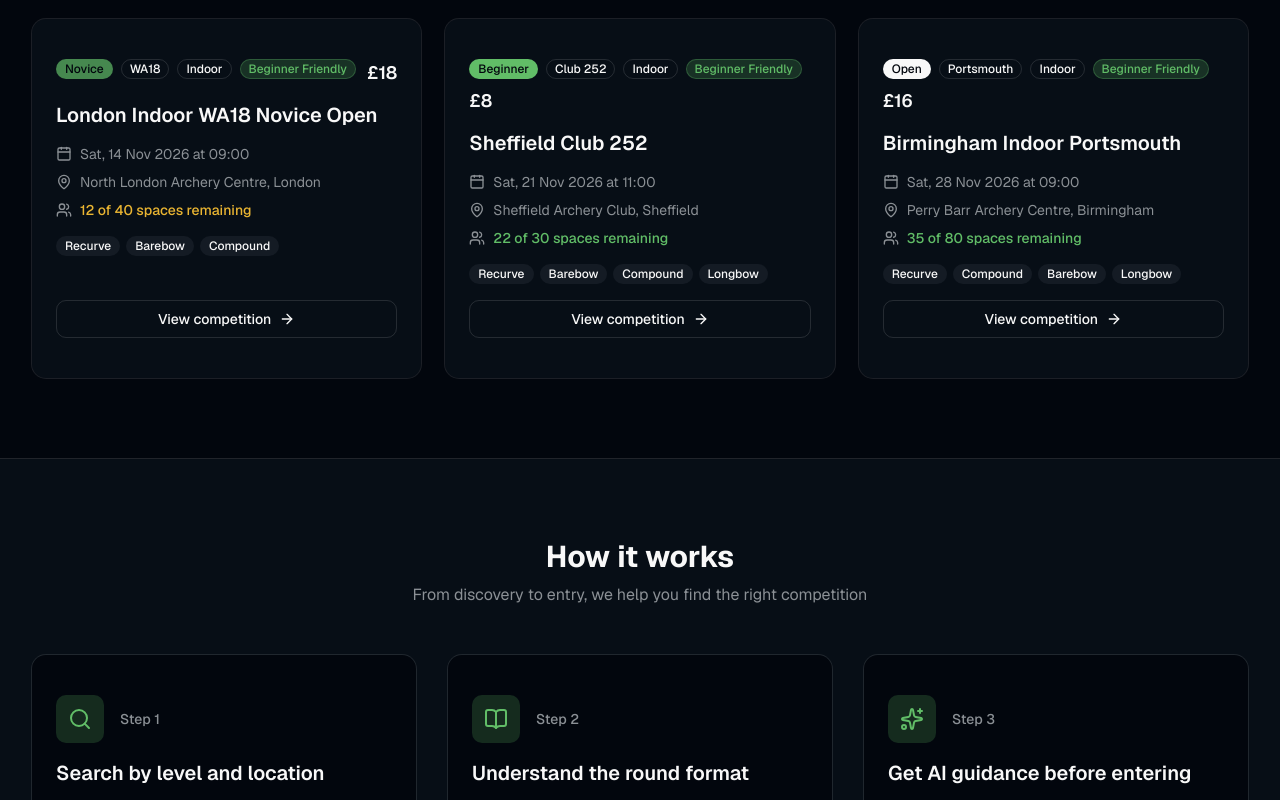
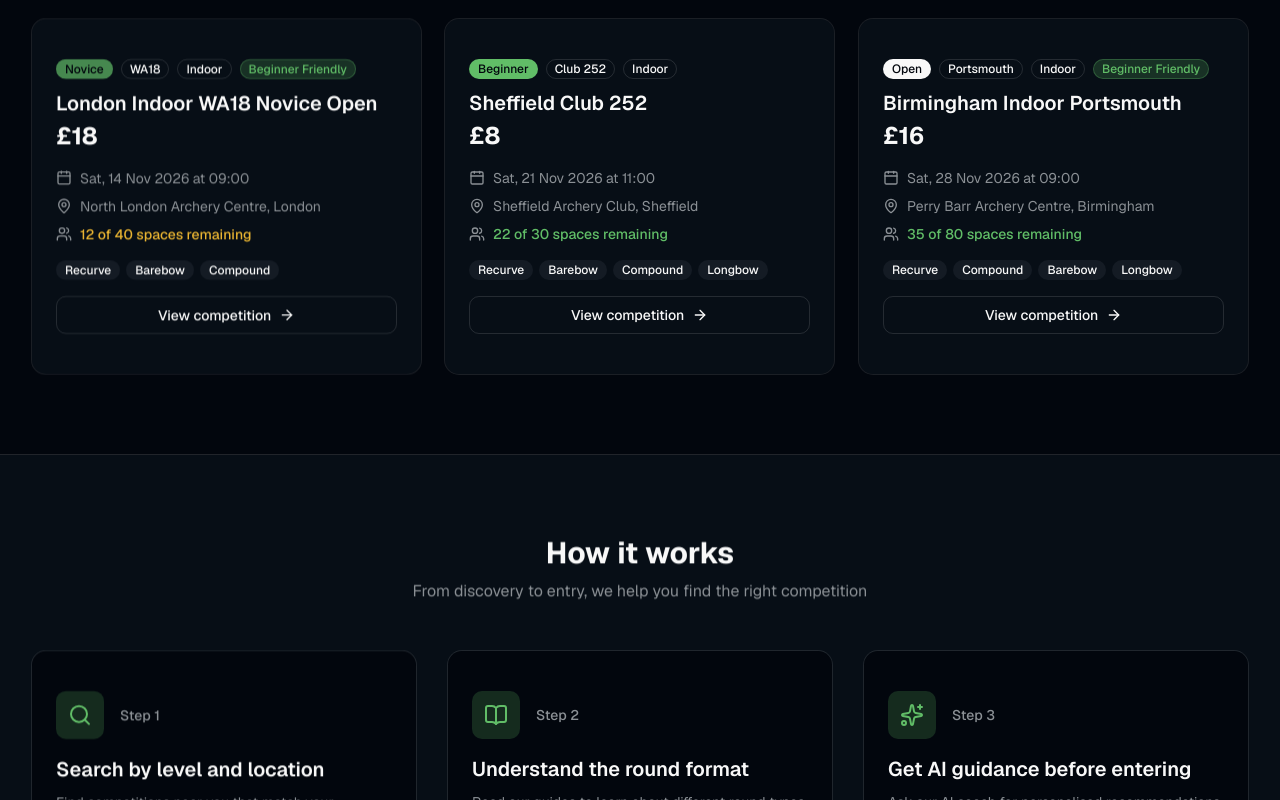
Before and after one commit to sanjeevz3009/AimFinder-Archery-Competition-Finder, a Next.js app: page / in a window 1280 px wide. Shown: the part 1000-1800 px from the top of the page. Built offline with nearby package versions, Linux system fonts and the light colour scheme.

Commit message:
feat: implement AnimatedSection component for scroll-triggered animations and enhance homepage with animations

```diff
--- a/app/page.tsx
+++ b/app/page.tsx
@@ -16,10 +16,11 @@ import { Badge } from '@/components/ui/badge';
 import { CompetitionCard } from '@/components/competition-card';
 import { LevelSelector } from '@/components/level-selector';
 import { HeroSearch } from '@/components/hero-search';
+import { AnimatedSection } from '@/components/animated-section';
 import { competitions } from '@/lib/data';
 
 // ISR: revalidate every hour. The homepage content is mostly stable but
-// we want featured competitions to update when new events are added.
+// I want featured competitions to update when new events are added.
 export const revalidate = 3600;
 
 export const metadata: Metadata = {
@@ -122,6 +123,8 @@ export default function HomePage() {
       {/* Featured competitions */}
       <section className="border-b border-border py-20">
         <div className="mx-auto max-w-7xl px-4 sm:px-6 lg:px-8">
+          {/* Section heading fades in first */}
+          <AnimatedSection>
             <div className="flex flex-col gap-4 sm:flex-row sm:items-end sm:justify-between">
               <div>
                 <h2 className="text-3xl font-bold text-foreground">
@@ -138,13 +141,14 @@ export default function HomePage() {
                 </Link>
               </Button>
             </div>
+          </AnimatedSection>
 
+          {/* Cards stagger in one by one */}
           <div className="mt-10 grid gap-6 md:grid-cols-2 lg:grid-cols-3">
-            {featuredCompetitions.map((competition) => (
-              <CompetitionCard
-                key={competition.slug}
-                competition={competition}
-              />
+            {featuredCompetitions.map((competition, i) => (
+              <AnimatedSection key={competition.slug} delay={i * 100}>
+                <CompetitionCard competition={competition} />
+              </AnimatedSection>
             ))}
           </div>
         </div>
@@ -153,19 +157,21 @@ export default function HomePage() {
       {/* How it works */}
       <section className="border-b border-border bg-card py-20">
         <div className="mx-auto max-w-7xl px-4 sm:px-6 lg:px-8">
+          <AnimatedSection>
             <div className="text-center">
-            <h2 className="text-3xl font-bold text-foreground">How it works</h2>
+              <h2 className="text-3xl font-bold text-foreground">
+                How it works
+              </h2>
               <p className="mx-auto mt-2 max-w-2xl text-muted-foreground">
                 From discovery to entry, we help you find the right competition
               </p>
             </div>
+          </AnimatedSection>
 
           <div className="mt-12 grid gap-8 md:grid-cols-3">
             {howItWorks.map((item, index) => (
-              <Card
-                key={item.title}
-                className="border-border bg-background transition-all duration-200 hover:-translate-y-1 hover:shadow-md"
-              >
+              <AnimatedSection key={item.title} delay={index * 120}>
+                <Card className="h-full border-border bg-background transition-all duration-200 hover:-translate-y-1 hover:shadow-md">
                   <CardContent className="p-6">
                     <div className="mb-4 flex items-center gap-4">
                       <div className="flex h-12 w-12 items-center justify-center rounded-lg bg-accent/20">
@@ -183,6 +189,7 @@ export default function HomePage() {
                     </p>
                   </CardContent>
                 </Card>
+              </AnimatedSection>
             ))}
           </div>
         </div>
@@ -192,15 +199,16 @@ export default function HomePage() {
       <section className="border-b border-border py-20">
         <div className="mx-auto max-w-7xl px-4 sm:px-6 lg:px-8">
           <div className="grid gap-12 lg:grid-cols-2 lg:items-start">
-            {/* Left col - static, never moves */}
+            {/* Left col animates in from the left side */}
+            <AnimatedSection distance={32}>
               <div className="lg:pt-2">
                 <h2 className="text-3xl font-bold text-foreground">
                   Competitions for every level
                 </h2>
                 <p className="mt-4 leading-relaxed text-muted-foreground">
-                Whether you&apos;re shooting your first competition or competing
-                at county level, we help you find events that match your
-                experience.
+                  Whether you&apos;re shooting your first competition or
+                  competing at county level, we help you find events that match
+                  your experience.
                 </p>
                 <ul className="mt-8 space-y-4">
                   {[
@@ -208,7 +216,7 @@ export default function HomePage() {
                     'Novice competitions for building experience',
                     'Club-level shoots for regular competitors',
                     'County and open events for serious archers',
-                ].map((item) => (
+                  ].map((item, i) => (
                     <li key={item} className="flex items-center gap-3">
                       <CheckCircle2 className="h-5 w-5 flex-shrink-0 text-accent" />
                       <span className="text-foreground">{item}</span>
@@ -216,10 +224,12 @@ export default function HomePage() {
                   ))}
                 </ul>
               </div>
-            {/* Right col - grows as recommendations appear, left col unaffected */}
-            <div>
+            </AnimatedSection>
+
+            {/* Right col animates in slightly later */}
+            <AnimatedSection delay={150}>
               <LevelSelector />
-            </div>
+            </AnimatedSection>
           </div>
         </div>
       </section>
@@ -227,6 +237,7 @@ export default function HomePage() {
       {/* Value props */}
       <section className="bg-card py-20">
         <div className="mx-auto max-w-7xl px-4 sm:px-6 lg:px-8">
+          <AnimatedSection>
             <div className="mb-12 text-center">
               <h2 className="text-3xl font-bold text-foreground">
                 Built for the archery community
@@ -235,13 +246,12 @@ export default function HomePage() {
                 Helping archers, clubs, and organisers connect
               </p>
             </div>
+          </AnimatedSection>
 
           <div className="grid gap-8 md:grid-cols-3">
-            {valueProps.map((prop) => (
-              <Card
-                key={prop.title}
-                className="border-border bg-background transition-all duration-200 hover:-translate-y-1 hover:shadow-md"
-              >
+            {valueProps.map((prop, i) => (
+              <AnimatedSection key={prop.title} delay={i * 120}>
+                <Card className="h-full border-border bg-background transition-all duration-200 hover:-translate-y-1 hover:shadow-md">
                   <CardContent className="p-6">
                     <div className="mb-4 flex h-12 w-12 items-center justify-center rounded-lg bg-accent/20">
                       <prop.icon className="h-6 w-6 text-accent" />
@@ -257,6 +267,7 @@ export default function HomePage() {
                     </p>
                   </CardContent>
                 </Card>
+              </AnimatedSection>
             ))}
           </div>
         </div>
@@ -265,6 +276,7 @@ export default function HomePage() {
       {/* Final CTA */}
       <section className="border-t border-border py-20">
         <div className="mx-auto max-w-7xl px-4 text-center sm:px-6 lg:px-8">
+          <AnimatedSection>
             <h2 className="text-3xl font-bold text-foreground">
               Ready to find your next competition?
             </h2>
@@ -286,6 +298,7 @@ export default function HomePage() {
                 </Link>
               </Button>
             </div>
+          </AnimatedSection>
         </div>
       </section>
     </div>
--- /dev/null
+++ b/components/animated-section.tsx
@@ -0,0 +1,77 @@
+'use client';
+
+import { useRef, useEffect, useState } from 'react';
+import { cn } from '@/lib/utils';
+
+interface AnimatedSectionProps {
+  children: React.ReactNode;
+  className?: string;
+  /**
+   * Delay in milliseconds before the animation plays after the element
+   * enters the viewport. Use staggered delays for child elements in a grid.
+   */
+  delay?: number;
+  /**
+   * How far below its final position the element starts (in px).
+   * Default 24px gives a subtle, professional lift.
+   */
+  distance?: number;
+  /** How much of the element must be visible to trigger (0–1). Default 0.1 */
+  threshold?: number;
+}
+
+/**
+ * Wraps any content with a scroll-triggered fade-up animation.
+ *
+ * Uses IntersectionObserver - no external library, zero bundle cost.
+ * Animates once: once in view it stays visible even if scrolled past.
+ *
+ * Example:
+ *   <AnimatedSection delay={200}>
+ *     <CompetitionCard ... />
+ *   </AnimatedSection>
+ */
+export function AnimatedSection({
+  children,
+  className,
+  delay = 0,
+  distance = 24,
+  threshold = 0.1,
+}: AnimatedSectionProps) {
+  const ref = useRef<HTMLDivElement>(null);
+  const [inView, setInView] = useState(false);
+
+  useEffect(() => {
+    const el = ref.current;
+    if (!el) return;
+
+    const observer = new IntersectionObserver(
+      ([entry]) => {
+        if (entry.isIntersecting) {
+          setInView(true);
+          observer.unobserve(el);
+        }
+      },
+      { threshold },
+    );
+
+    observer.observe(el);
+    return () => observer.disconnect();
+  }, [threshold]);
+
+  return (
+    <div
+      ref={ref}
+      // h-full ensures this wrapper doesn't collapse grid row height
+      className={cn('h-full', className)}
+      style={{
+        opacity: inView ? 1 : 0,
+        transform: inView ? 'translateY(0)' : `translateY(${distance}px)`,
+        transition: `opacity 0.6s ease ${delay}ms, transform 0.6s ease ${delay}ms`,
+        willChange: 'opacity, transform',
+      }}
+    >
+      {children}
+    </div>
+  );
+}
--- a/components/competition-card.tsx
+++ b/components/competition-card.tsx
@@ -32,32 +32,39 @@ const levelColors: Record<string, string> = {
 export function CompetitionCard({ competition }: { competition: Competition }) {
   const formattedDate = formatDateShort(competition.date);
 
+  // Only show "Beginner Friendly" badge when the level isn't already Beginner.
+  // A "Beginner" level event is inherently beginner-friendly - the badge would
+  // be redundant. It's only useful on Club/Novice/Open events that explicitly
+  // welcome newer archers.
+  const showBeginnerFriendly =
+    competition.beginnerFriendly && competition.level !== 'Beginner';
+
   return (
-    <Card className="relative flex flex-col bg-card transition-all duration-200 hover:-translate-y-1 hover:border-accent/50 hover:shadow-lg">
+    <Card className="flex h-full flex-col bg-card transition-all duration-200 hover:-translate-y-1 hover:border-accent/50 hover:shadow-lg">
       <CardContent className="flex flex-1 flex-col p-6">
-        {/* Header row - level, round, indoor/outdoor, fee */}
-        <div className="flex flex-wrap items-start justify-between gap-2">
+        {/* Badge row - level, round, indoor/outdoor */}
         <div className="flex flex-wrap items-center gap-2">
           <Badge className={levelColors[competition.level]}>
             {competition.level}
           </Badge>
           <Badge variant="outline">{competition.round}</Badge>
           <Badge variant="outline">{competition.indoorOutdoor}</Badge>
-            {competition.beginnerFriendly && (
+          {showBeginnerFriendly && (
             <Badge className="border-accent/30 bg-accent/20 text-accent">
               Beginner Friendly
             </Badge>
           )}
         </div>
-          <span className="text-lg font-semibold text-foreground">
-            £{competition.entryFee}
-          </span>
-        </div>
 
-        {/* Title - no colour change on card hover, only on direct hover */}
-        <h3 className="mt-4 text-xl font-semibold leading-tight text-foreground">
+        {/* Title */}
+        <h3 className="mt-3 text-xl font-semibold leading-tight text-foreground">
           {competition.title}
         </h3>
+
+        {/* Price - fixed position, always right after the title */}
+        <p className="mt-1 text-2xl font-bold text-foreground">
+          £{competition.entryFee}
+        </p>
 
         {/* Date, venue, spaces */}
         <div className="mt-4 flex flex-col gap-2 text-sm text-muted-foreground">
@@ -92,10 +99,7 @@ export function CompetitionCard({ competition }: { competition: Competition }) {
           ))}
         </div>
 
-        {/*
-         * CTA - pushed to the bottom via mt-auto so all cards align.
-         * Arrow only animates when you hover the button itself.
-         */}
+        {/* CTA - mt-auto pushes it to the bottom so all cards align */}
         <div className="mt-auto pt-4">
           <Link
             href={`/competitions/${competition.slug}`}
--- /dev/null
+++ b/hooks/use-scroll-animation.ts
@@ -0,0 +1,59 @@
+'use client';
+
+import { useEffect, useRef, useState } from 'react';
+
+interface UseScrollAnimationOptions {
+  /** How much of the element must be visible before triggering (0–1) */
+  threshold?: number;
+  /** Delay before the animation starts, in ms */
+  delay?: number;
+  /** Only animate once - don't re-trigger on scroll back up */
+  once?: boolean;
+}
+
+/**
+ * Returns a ref to attach to a DOM element and a boolean indicating
+ * whether that element is currently in view.
+ *
+ * Usage:
+ *   const { ref, inView } = useScrollAnimation({ delay: 100 });
+ *   <section ref={ref} className={inView ? "animate-in" : "animate-out"}>
+ */
+export function useScrollAnimation({
+  threshold = 0.15,
+  delay = 0,
+  once = true,
+}: UseScrollAnimationOptions = {}) {
+  const ref = useRef<HTMLDivElement>(null);
+  const [inView, setInView] = useState(false);
+
+  useEffect(() => {
+    const el = ref.current;
+    if (!el) return;
+
+    const timer = delay
+      ? setTimeout(() => {}, 0) // placeholder - real delay handled in CSS
+      : null;
+
+    const observer = new IntersectionObserver(
+      ([entry]) => {
+        if (entry.isIntersecting) {
+          setInView(true);
+          if (once) observer.unobserve(el);
+        } else if (!once) {
+          setInView(false);
+        }
+      },
+      { threshold },
+    );
+
+    observer.observe(el);
+
+    return () => {
+      observer.disconnect();
+      if (timer) clearTimeout(timer);
+    };
+  }, [threshold, delay, once]);
+
+  return { ref, inView };
+}
```
Also changed, not shown: components/navbar.tsx (+79 -37 lines). Lines whose indentation alone changed are shown as unchanged.
